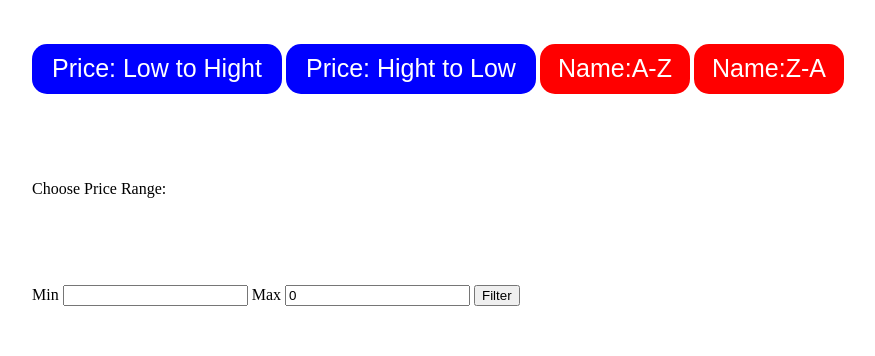
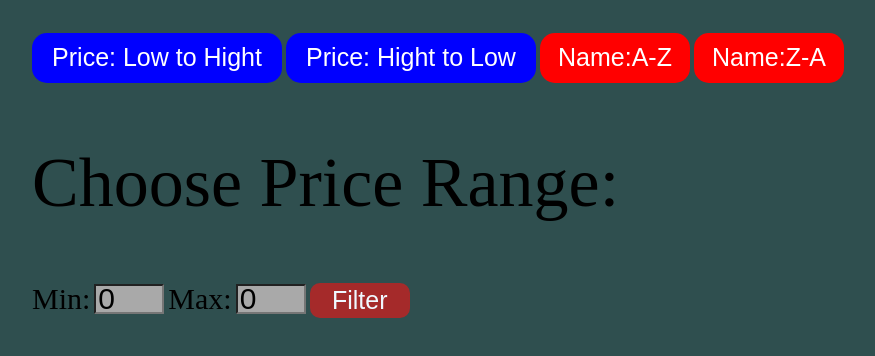
Before and after one commit to gogolashvili/price-range3, a plain HTML site: page index.html in a window 1280 px wide. Shown: the top 356 px of the page, without its empty margins (68-943 px from the left). Drawn offline with Linux system fonts and the light colour scheme.

Commit message:
add input styles

```diff
--- a/index.html
+++ b/index.html
@@ -18,10 +18,10 @@
       </div>
       <h1>Choose Price Range:</h1>
       <div class="div2">
-        <label>Min</label>
-        <input id="Min" type="number" />
-        <label>Max</label>
-        <input id="Max" type="number" value="0" />
+        <label>Min:</label>
+        <input class="Min" type="number" value="0" />
+        <label>Max:</label>
+        <input class="Max" type="number" value="0" />
         <button class="filter">Filter</button>
       </div>
     </div>
--- a/style.css
+++ b/style.css
@@ -1,3 +1,6 @@
+body {
+  background-color: darkslategrey;
+}
 .cont {
   width: 100vw;
   height: 350px;
@@ -42,3 +45,29 @@
   border-radius: 15px;
   border: none;
 }
+h1 {
+  font-size: 70px;
+}
+input {
+  width: 70px;
+  height: 30px;
+  font-size: 30px;
+  background-color: darkgrey;
+}
+label {
+  font-size: 30px;
+}
+.filter {
+  width: 100px;
+  height: 35px;
+  font-size: 25px;
+  border-radius: 10px;
+  background-color: brown;
+  color: aliceblue;
+  border: none;
+}
+.filter:hover {
+  cursor: pointer;
+  width: 110px;
+  height: 45px;
+}
```
